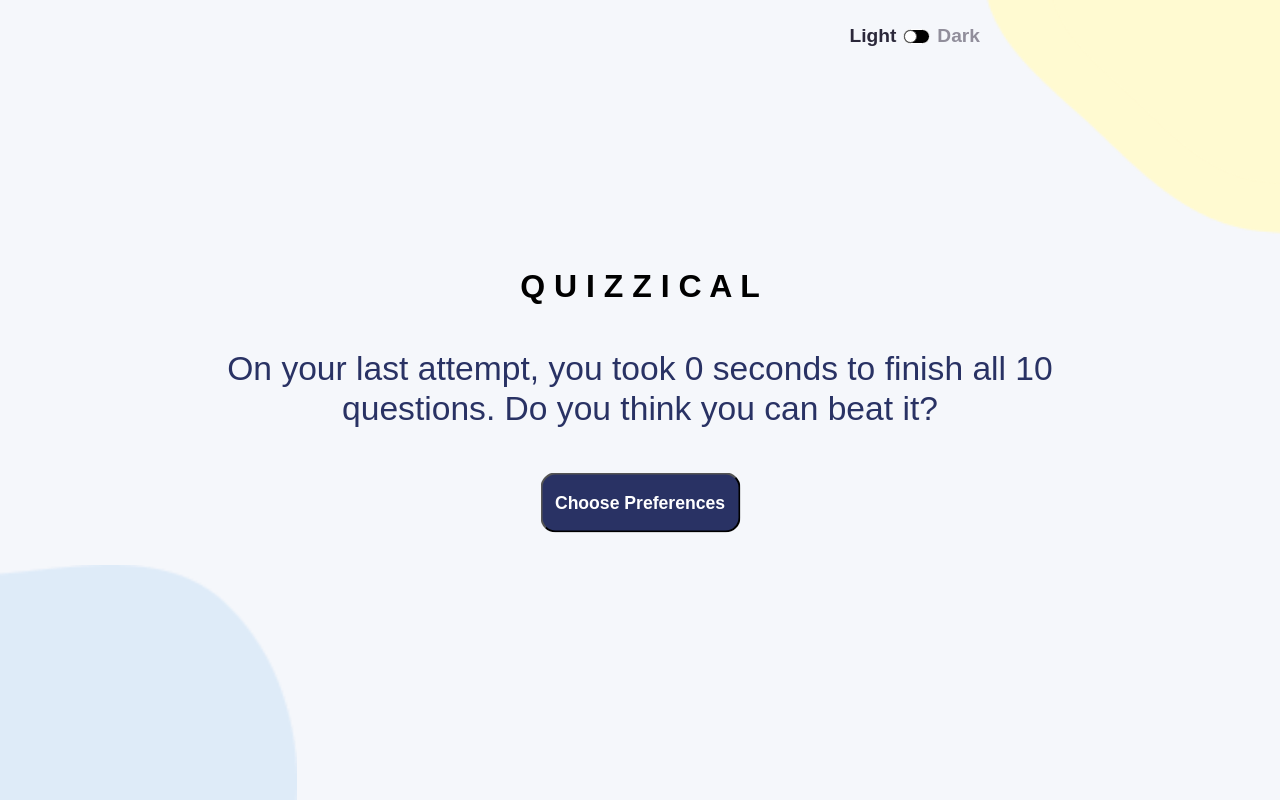
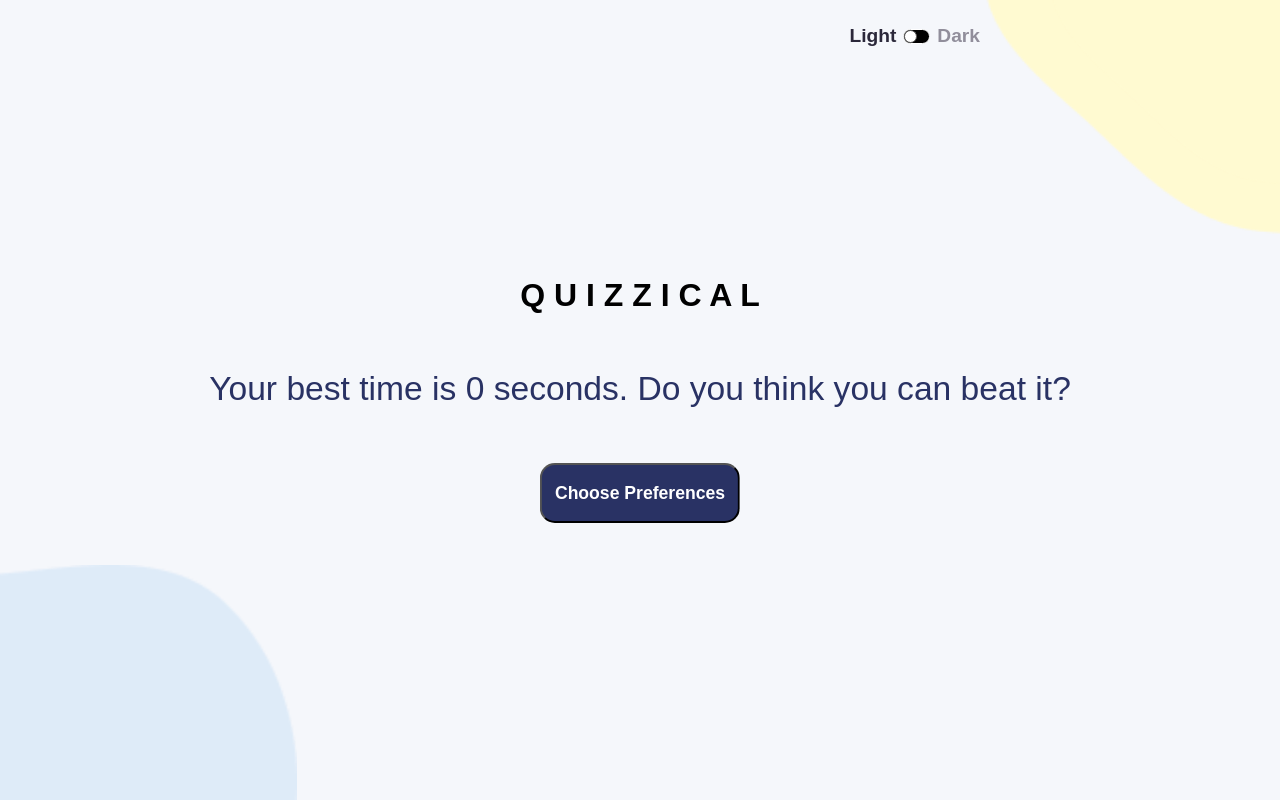
Before and after one commit to SXV357/Quizzical, a React (Create React App) app in the folder quiz-game/: page / in a window 1280 px wide. Built offline with nearby package versions, Linux system fonts and the light colour scheme.

Commit message:
best time saving logic

```diff
--- a/quiz-game/src/App.js
+++ b/quiz-game/src/App.js
@@ -50,13 +50,17 @@ export default function App() {
   const [questionType, setQuestionType] = useState("Any Type")
   const [bestTime, setBestTime] = useState(
     JSON.parse(localStorage.getItem("bestTime")) || 0
-  );
+  )
 
   const handleInputChange = (setStateFunc) => {
     return (e) => {
       setStateFunc(e.target.value);
     };
   };
+
+  useEffect(() => {
+    localStorage.setItem("bestTime", JSON.stringify(bestTime));
+  }, [bestTime])
 
   useEffect(() => {
     if (startGame) {
@@ -80,10 +84,9 @@ export default function App() {
         .catch((err) => {
           throw new Error(`There was an error when fetching questions: ${err}`)
         })
-      setBestTime(bestTime);
       setStartTimer(true);
     }
-  }, [startGame, bestTime, selectedDifficulty, selectedCategory.value, numQuestions, questionType]);
+  }, [startGame, selectedDifficulty, selectedCategory.value, numQuestions, questionType]);
 
   useEffect(() => {
     let timer;
@@ -104,9 +107,11 @@ export default function App() {
     setScore(playerScore);
     if (checkAnswers) {
       setStartTimer(false);
-      localStorage.setItem("bestTime", JSON.stringify(time / 1000));
+      if ((parseFloat(time) / 1000) < bestTime || bestTime === 0){
+        setBestTime(parseFloat(time) / 1000);
+      }
     }
-  }, [checkAnswers, questions, time]);
+  }, [checkAnswers, questions, time, bestTime]);
 
   function chooseAnswer(event, unique_question_id, unique_answer_id) {
     setQuestions((prevQuestions) => {
@@ -148,10 +153,10 @@ export default function App() {
     return (
       <div className="timer-btns">
         {time !== 0 && (
-          <button onClick={() => setStartTimer(false)} disabled = {checkAnswers}>Stop Timer</button>
+          <button onClick={() => setStartTimer(false)} disabled = {checkAnswers || !startTimer}>Stop Timer</button>
         )}
         {time !== 0 && (
-          <button onClick={() => setStartTimer(true)} disabled = {checkAnswers}>Resume Timer</button>
+          <button onClick={() => setStartTimer(true)} disabled = {checkAnswers || startTimer}>Resume Timer</button>
         )}
         </div>
     )
@@ -169,6 +174,8 @@ export default function App() {
                 setCheckAnswers(false);
                 setScore(0);
                 setTime(0);
+                const best = JSON.parse(localStorage.getItem("bestTime"));
+                setBestTime(best);
                 setStartTimer(false);
               }}>
               Play Again
--- a/quiz-game/src/Components/LoadingPage.js
+++ b/quiz-game/src/Components/LoadingPage.js
@@ -4,11 +4,26 @@ import yellowBlob from "../Loading Page Images/yellowBlob.png"
 import PropTypes from 'prop-types';
 
 export default function LoadingPage({dark, timeTaken, displayPreferencesPage}) {
+
+  const determineTimeSignature = (userTime) => {
+    let timer;
+    if (userTime < 60.0){
+      timer = `${userTime} seconds`;
+    }
+    else {
+      let stringVersion = JSON.stringify(userTime);
+      let milliseconds = parseInt(stringVersion.slice(stringVersion.indexOf(".") + 1));
+      let minutes = Math.floor(userTime / 60);
+      timer = `${minutes} ${minutes === 1 ? `minute` : `minutes`}, ${Math.floor(userTime % 60)} seconds, and ${milliseconds} milliseconds`;
+    }
+    return timer;
+  }
+
   return (
     <div className="intro-page" style = {{backgroundColor: dark ? "black" : "#F5F7FB"}}>
       <div className="intro-page-content">
         <h1 className="intro-page-title">Q U I Z Z I C A L</h1>
-        <div className="intro-page-description" style = {{color: dark ? "white" : "#293264"}}>{`On your last attempt, you took ${timeTaken} seconds to finish all 10 questions. Do you think you can beat it?`}</div>
+        <div className="intro-page-description" style = {{color: dark ? "white" : "#293264"}}>{`Your best time is ${determineTimeSignature(timeTaken)}. Do you think you can beat it?`}</div>
         <button className="intro-page-button" onClick = {displayPreferencesPage} style={{backgroundColor: dark ? "#fff" : "#293264", color: dark ? "#000" : "#fff"}}>
             Choose Preferences
           </button>
--- a/quiz-game/src/index.js
+++ b/quiz-game/src/index.js
@@ -6,6 +6,6 @@ import App from './App';
 const root = ReactDOM.createRoot(document.getElementById('root'));
 root.render(
     <React.StrictMode>
-      <App />
+        <App />
     </React.StrictMode>
 );
```
